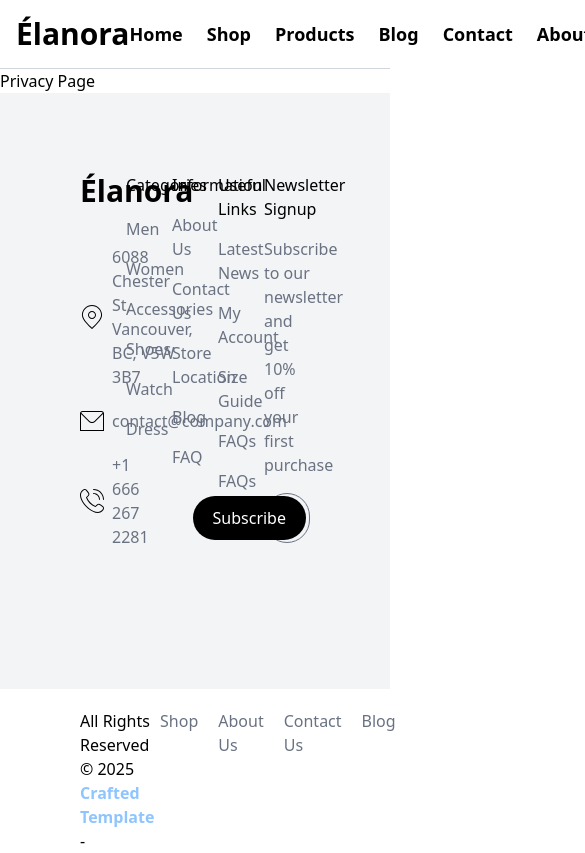
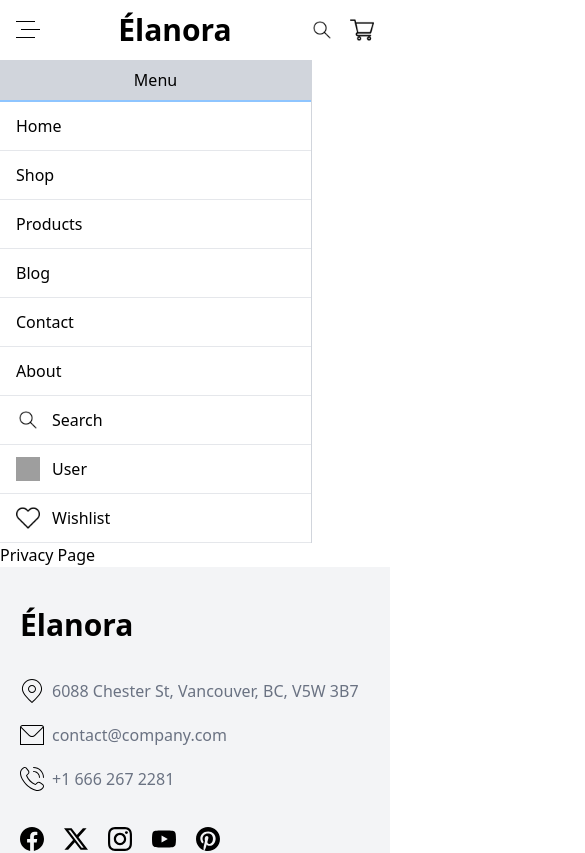
Before and after one commit to FirstAyo/elanora, a React (Vite) app: page /privacy in a window 390 px wide. Shown: the top 853 px of the page, 585 px wide, since content can reach past the window. Built offline with nearby package versions, Linux system fonts and the light colour scheme; grey boxes are pictures that could not be loaded.

Commit message:
started adding the mobile menu

```diff
--- a/src/components/layout/Footer.jsx
+++ b/src/components/layout/Footer.jsx
@@ -55,7 +55,7 @@ function Footer() {
     <>
       <Container>
         <footer className=" bg-gray-100">
-          <section className="grid grid-cols-5 p-20">
+          <section className="grid lg:grid-cols-5 px-5 py-10 lg:p-20">
             <div className="flex flex-col gap-9">
               <Link to="/" className="text-3xl font-bold">
                 Élanora
@@ -89,7 +89,7 @@ function Footer() {
 
             <div className="flex flex-col gap-5">
               <h4>Categories</h4>
-              <ul className="flex flex-col gap-4  text-gray-500">
+              <ul className="hidden lg:flex flex-col gap-4  text-gray-500">
                 {categories.map((category, i) => (
                   <Link to={category.url} key={i}>
                     <li>{category.name}</li>
@@ -98,7 +98,7 @@ function Footer() {
               </ul>
             </div>
 
-            <div className="flex flex-col gap-4">
+            <div className="hidden lg:flex flex-col gap-4">
               <h4>Information</h4>
               <ul className="flex flex-col gap-4  text-gray-500">
                 {information.map((info, i) => (
@@ -109,7 +109,7 @@ function Footer() {
               </ul>
             </div>
 
-            <div className="flex flex-col gap-4">
+            <div className="hidden lg:flex flex-col gap-4">
               <h4>Useful Links</h4>
               <ul className="flex flex-col gap-4  text-gray-500">
                 {usefulLinks.map((usefulLink, i) => (
@@ -139,9 +139,9 @@ function Footer() {
             </div>
           </section>
 
-          <section className="bg-white py-5 px-20 flex justify-between">
+          <section className="bg-white py-5 px-20 flex flex-col lg:flex-row justify-between">
             <div>
-              <p>
+              <p className="text-center">
                 All Rights Reserved &copy; 2025{" "}
                 <span>
                   <Link
@@ -164,7 +164,7 @@ function Footer() {
             </div>
 
             <div>
-              <ul className="flex gap-5 text-gray-500">
+              <ul className="flex gap-5 items-center justify-center text-gray-500">
                 {footerMenus.map((footerMenu, i) => (
                   <Link key={i} to={footerMenu.url}>
                     <li>{footerMenu.name}</li>
--- a/src/components/layout/Navbar.jsx
+++ b/src/components/layout/Navbar.jsx
@@ -1,6 +1,9 @@
 import React from "react";
 import { Link } from "react-router-dom";
 import Container from "../ui/Container";
+import menuIcon from "/icons/menu.svg";
+import cartIcon from "/icons/shopping-cart.png";
+import searchIcon from "/icons/search.png";
 
 function Navbar() {
   const navMenus = [
@@ -13,23 +16,30 @@ function Navbar() {
   ];
 
   const icons = [
-    { name: "Search", icon: "/public/icons/search.png" },
-    { name: "User", icon: "/public/icons/user.png" },
-    { name: "Favorite", icon: "/public/icons/heart.png" },
-    { name: "Cart", icon: "/public/icons/shopping-cart.png" },
+    { name: "Search", icon: "/icons/search.png" },
+    { name: "User", icon: "/icons/user.png" },
+    { name: "Wishlist", icon: "/icons/heart.png" },
+    { name: "Cart", icon: "/icons/shopping-cart.png" },
   ];
+
+  const limit = icons.slice(0, 3);
 
   return (
     <>
       <Container>
-        <header className="flex justify-between items-center py-4 px-4 lg:px-6 bg-white border-b border-gray-300">
+        <header>
+          {/* desktop menu */}
+          <section className="hidden lg:flex justify-between items-center py-4 px-4 lg:px-6 bg-white border-b border-gray-300">
             <Link to="/" className="text-3xl font-bold">
               Élanora
             </Link>
             <nav className="text-lg">
               <ul className="flex justify-center items-center gap-6">
                 {navMenus.map((menu, index) => (
-                <li key={index} className="font-semibold transition duration-500 hover:text-blue-500">
+                  <li
+                    key={index}
+                    className="font-semibold transition duration-500 hover:text-blue-500"
+                  >
                     <Link to={menu.path}>{menu.name}</Link>
                   </li>
                 ))}
@@ -43,6 +53,62 @@ function Navbar() {
                 </Link>
               ))}
             </ul>
+          </section>
+
+          {/* mobile menu */}
+          <section className="lg:hidden">
+            <div className="flex justify-between items-center py-3 px-4">
+              <button>
+                <img src={menuIcon} alt="menu icon" className="w-6 h-6" />
+              </button>
+              <Link to="/" className="text-3xl font-bold">
+                Élanora
+              </Link>
+              <div className="flex items-center gap-4">
+                <Link>
+                  <img src={searchIcon} alt="search icon" className="w-6 h-6" />
+                </Link>
+                <Link>
+                  <img src={cartIcon} alt="search icon" className="w-6 h-6" />
+                </Link>
+              </div>
+            </div>
+
+            <nav className="w-[80%] border-r border-gray-300">
+              <h3 className="text-center py-2 bg-gray-300 border-b-2 border-blue-300">
+                Menu
+              </h3>
+
+              <div className="">
+                <ul className="flex flex-col">
+                  {navMenus.map((menu, i) => (
+                    <Link
+                      key={i}
+                      to={menu.path}
+                      className="border-b border-gray-200 py-3 px-4"
+                    >
+                      <li>{menu.name}</li>
+                    </Link>
+                  ))}
+
+                  {limit.map((icon, i) => (
+                    <Link
+                      key={i}
+                      to="/"
+                      className="flex items-center gap-3 border-b border-gray-200 py-3 px-4"
+                    >
+                      <img
+                        src={icon.icon}
+                        alt={icon.name}
+                        className="w-6 h-6"
+                      />
+                      <li>{icon.name}</li>
+                    </Link>
+                  ))}
+                </ul>
+              </div>
+            </nav>
+          </section>
         </header>
       </Container>
     </>
--- a/src/components/sections-cards/BlogCard.jsx
+++ b/src/components/sections-cards/BlogCard.jsx
@@ -4,7 +4,7 @@ import { Link } from "react-router-dom";
 function BlogCard({ items }) {
   return (
     <>
-      <div className="grid grid-cols-3 gap-5 my-10">
+      <div className="grid md:grid-cols-2 lg:grid-cols-3 gap-5 my-10 px-4">
         {items.map((blogPost) => (
           <div key={blogPost.id} className="flex flex-col">
             <Link>
--- a/src/pages/Blog.jsx
+++ b/src/pages/Blog.jsx
@@ -1,15 +1,16 @@
 import React from "react";
 import blogPosts from "../data/blog.json";
 import BlogCard from "../components/sections-cards/BlogCard";
+import Container from "../components/ui/Container";
 
 function Blog() {
   //  const limit = blogPosts.slice(0, 5)
   return (
-    <div>
-      <h1>Blog Page</h1>
-
-      <BlogCard items={blogPosts} />
-    </div>
+    <>
+      <Container>
+        <BlogCard items={blogPosts} />
+      </Container>
+    </>
   );
 }
 
```
Also changed, not shown: public/icons/menu.svg (added). Lines whose indentation alone changed are shown as unchanged.
